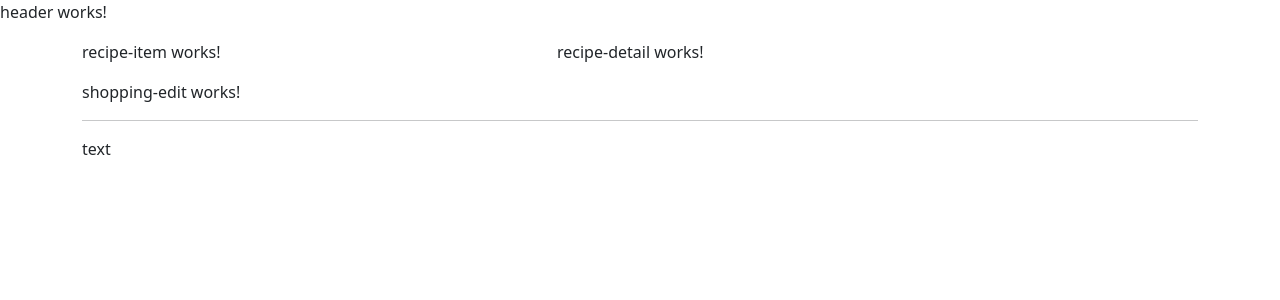
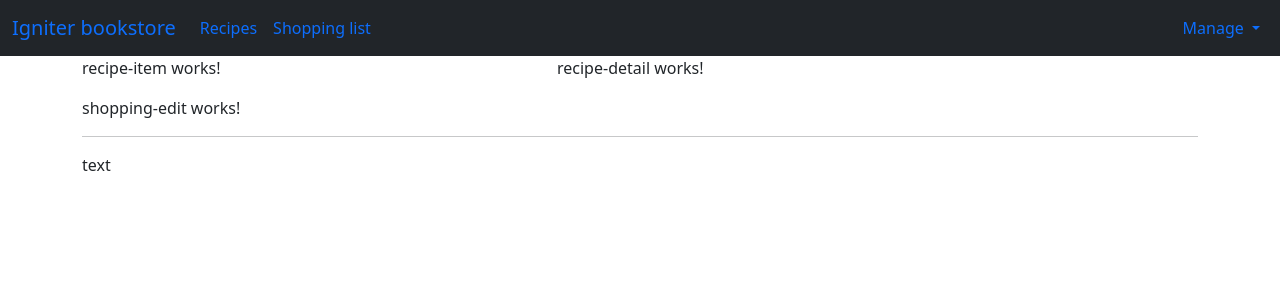
Before and after one commit to kasir-barati/go-back-to-score-one-in-learning-angular, an Angular app: page / in a window 1280 px wide. Shown: the top 300 px of the page. Built offline with nearby package versions, Linux system fonts and the light colour scheme.

Commit message:
update: header created

```diff
--- a/src/app/header/header.component.html
+++ b/src/app/header/header.component.html
@@ -1 +1,63 @@
-<p>header works!</p>
+<nav class="navbar bg-dark navbar-expand-lg">
+    <div class="container-fluid">
+        <a href="#" class="navbar-brand">Igniter bookstore</a>
+        <button
+            class="navbar-toggler bg-light"
+            type="button"
+            data-bs-toggle="collapse"
+            data-bs-target="#navbarSupportedContent"
+            aria-controls="navbarSupportedContent"
+            aria-expanded="false"
+            aria-label="Toggle navigation"
+        >
+            <span class="navbar-toggler-icon"></span>
+        </button>
+        <div
+            class="collapse navbar-collapse"
+            id="navbarSupportedContent"
+        >
+            <ul class="navbar-nav me-auto mb-2 mb-lg-0">
+                <li class="nav-item">
+                    <a
+                        href="#"
+                        class="nav-link active"
+                        aria-current="page"
+                    >
+                        Recipes
+                    </a>
+                </li>
+                <li class="nav-item">
+                    <a class="nav-link" href="#">Shopping list</a>
+                </li>
+            </ul>
+            <ul class="nav navbar-nav navbar-right">
+                <li class="nav-item dropdown">
+                    <a
+                        class="nav-link dropdown-toggle"
+                        role="button"
+                        id="manageDropdown"
+                        href="#"
+                    >
+                        Manage
+                        <span class="caret"></span>
+                    </a>
+                    <ul
+                        class="dropdown-menu"
+                        aria-labelledby="manageDropdown"
+                    >
+                        <li>
+                            <a class="dropdown-item" href="#">
+                                Save Data
+                            </a>
+                        </li>
+                        <li>
+                            <a class="dropdown-item" href="#">
+                                Fetch Data
+                            </a>
+                        </li>
+                    </ul>
+                </li>
+            </ul>
+        </div>
+    </div>
+</nav>
```
Also changed, not shown: src/app/header/README.md (added).
